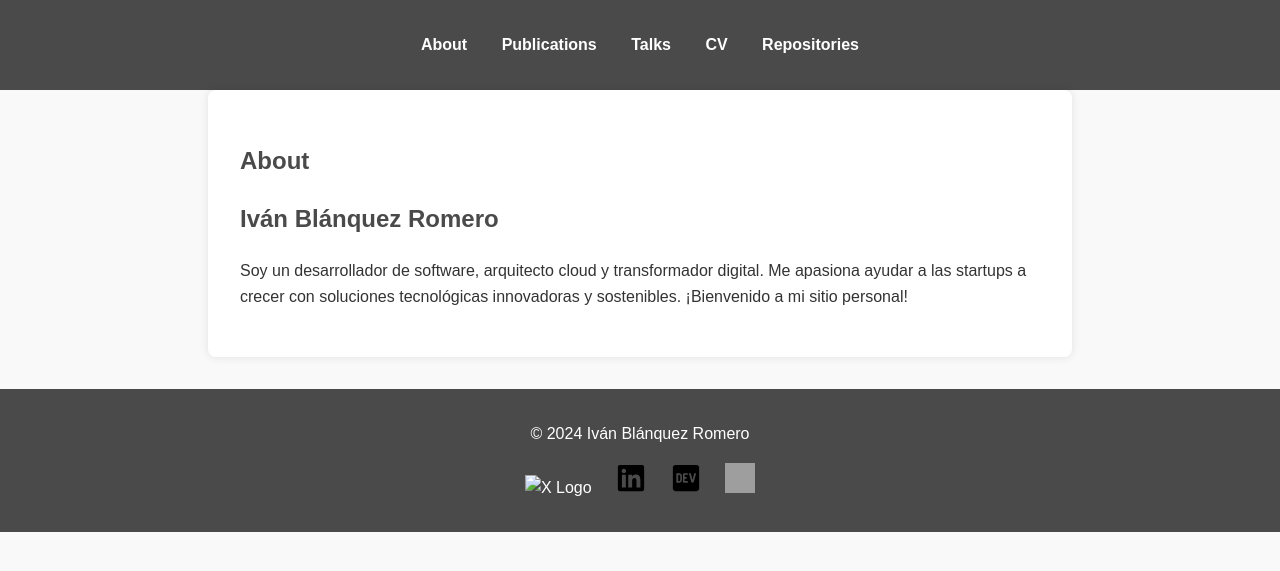
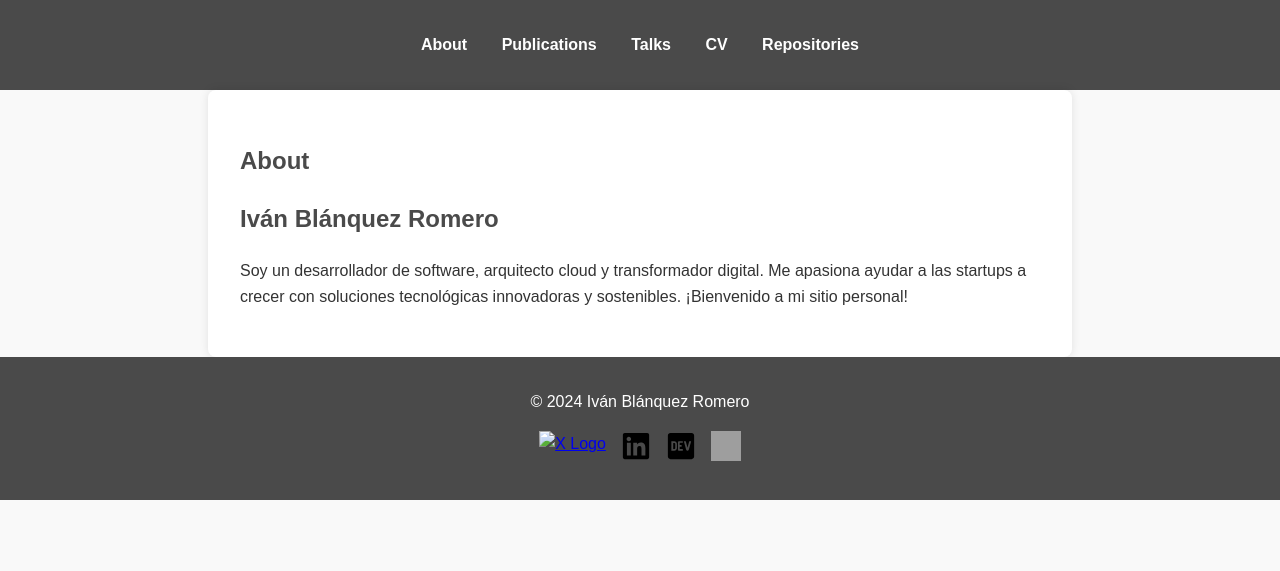
Before and after one commit to IvanBlanquez/ivanblanquez.github.io, a Jekyll site: the page built from index.md, in a window 1280 px wide. Shown: the top 571 px of the page. Built offline with Jekyll 4.4.1, drawn with Linux system fonts in a browser that asks for light colours; grey boxes are pictures that could not be loaded.

Commit message:
add new footer style to css file

```diff
--- a/assets/css/style.css
+++ b/assets/css/style.css
@@ -56,29 +56,31 @@ body {
   }
 
   /* Footer Styles */
-  footer {
+footer {
     text-align: center;
     padding: 1rem 0;
     background-color: #4a4a4a;
     color: white;
-    margin-top: 2rem;
   }
 
-  footer ul {
+  .social-links {
     list-style-type: none;
     padding: 0;
+    display: flex;
+    justify-content: center;
+    gap: 15px;
   }
 
-  footer ul li {
+  .social-links li {
     display: inline;
-    margin: 0 10px;
   }
 
-  footer ul li a {
-    color: white;
-    text-decoration: none;
+  .social-links img {
+    width: 30px;
+    height: 30px;
+    transition: transform 0.2s;
   }
 
-  footer ul li a:hover {
-    text-decoration: underline;
+  .social-links img:hover {
+    transform: scale(1.1);
   }
```
